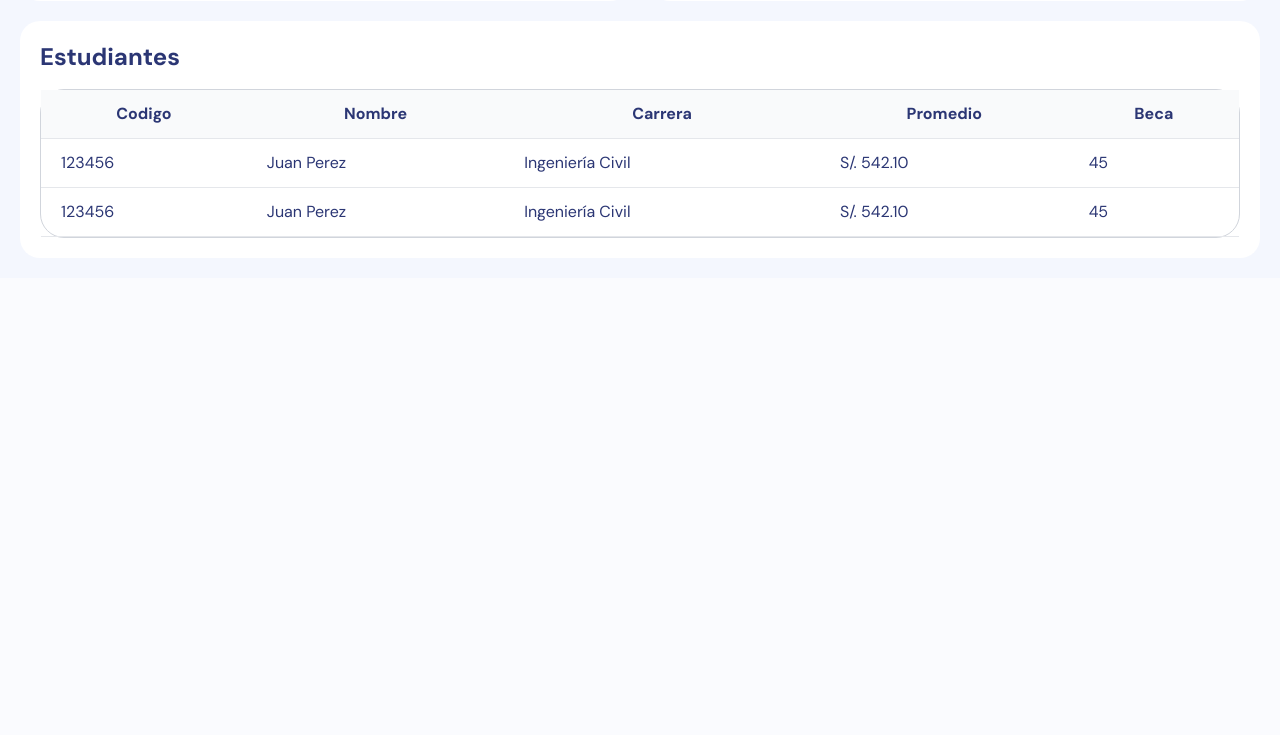
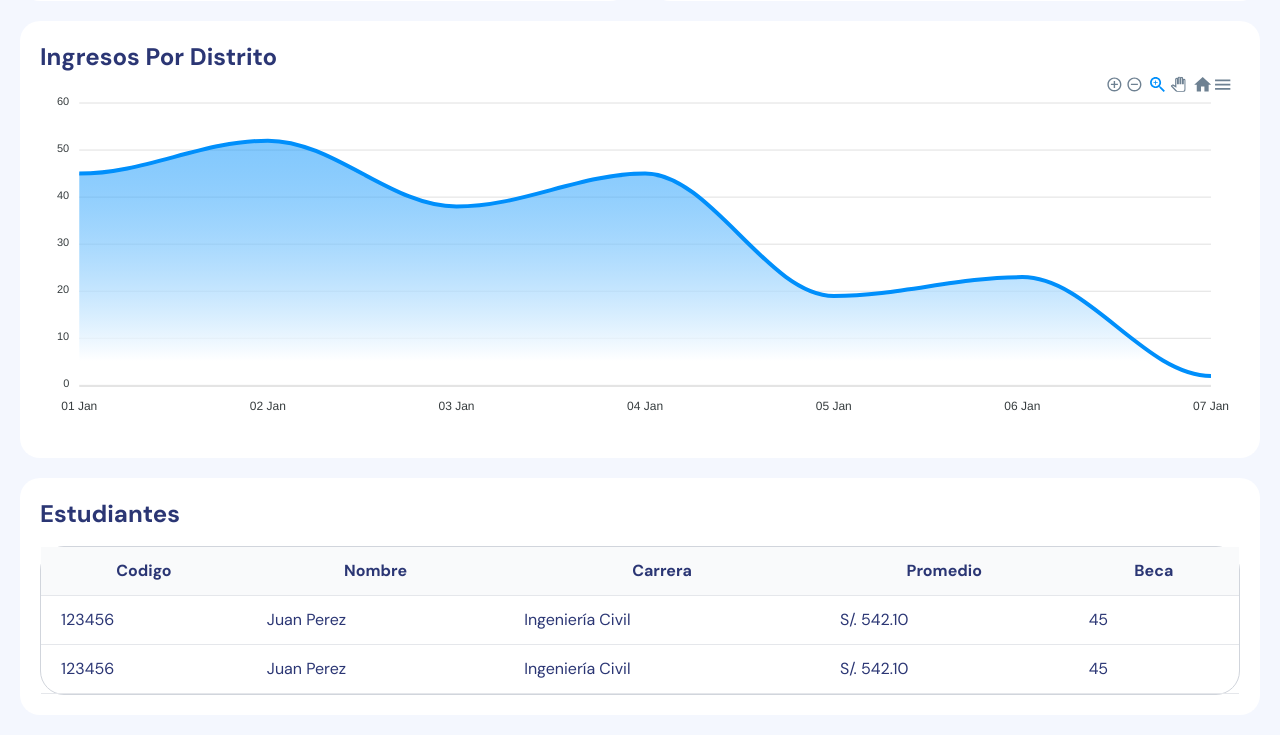
Before and after one commit to calixto24/lenguaje-programacion, a Python web app: template templates/index.html in a window 1280 px wide. Shown: the part 586-1321 px from the top of the page. Before the commit the page ends 824 px from the top, so only its background shows below. Run offline with Jinja, Linux system fonts and the light colour scheme; the template is opened without the code that fills it, so the values that code supplies are empty; some libraries are stand-ins or nearby versions.

Commit message:
avance grafico

```diff
--- a/templates/index.html
+++ b/templates/index.html
@@ -105,6 +105,11 @@
           <h3 class="card-title">Departamentos</h3>
           <div id="departmentsPieChart"></div>
         </div>
+      </div>
+
+      <div class="card">
+        <h3 class="card-title">Ingresos Por Distrito</h3>
+        <div id="earningsPerDistrictChart"></div>
       </div>
 
       <div class="card">
@@ -222,6 +227,47 @@
               departmentsOptions,
             );
             departmentsPieChart.render();
+
+            const earningsPerDistrictOptions = {
+              chart: {
+          height: 350,
+          type: "area"
+        },
+        dataLabels: {
+          enabled: false
+        },
+        series: [
+          {
+            name: "Series 1",
+            data: [45, 52, 38, 45, 19, 23, 2]
+          }
+        ],
+        fill: {
+          type: "gradient",
+          gradient: {
+            shadeIntensity: 1,
+            opacityFrom: 0.7,
+            opacityTo: 0.9,
+            stops: [0, 90, 100]
+          }
+        },
+        xaxis: {
+          categories: [
+            "01 Jan",
+            "02 Jan",
+            "03 Jan",
+            "04 Jan",
+            "05 Jan",
+            "06 Jan",
+            "07 Jan"
+          ]
+        }
+      }
+
+      const earningsPerDistrictChart = new ApexCharts(document.querySelector('#earningsPerDistrictChart'), earningsPerDistrictOptions)
+      earningsPerDistrictChart.render()
+
+      const estudiantes = []
     </script>
   </body>
 </html>
```
Lines whose indentation alone changed are shown as unchanged.
